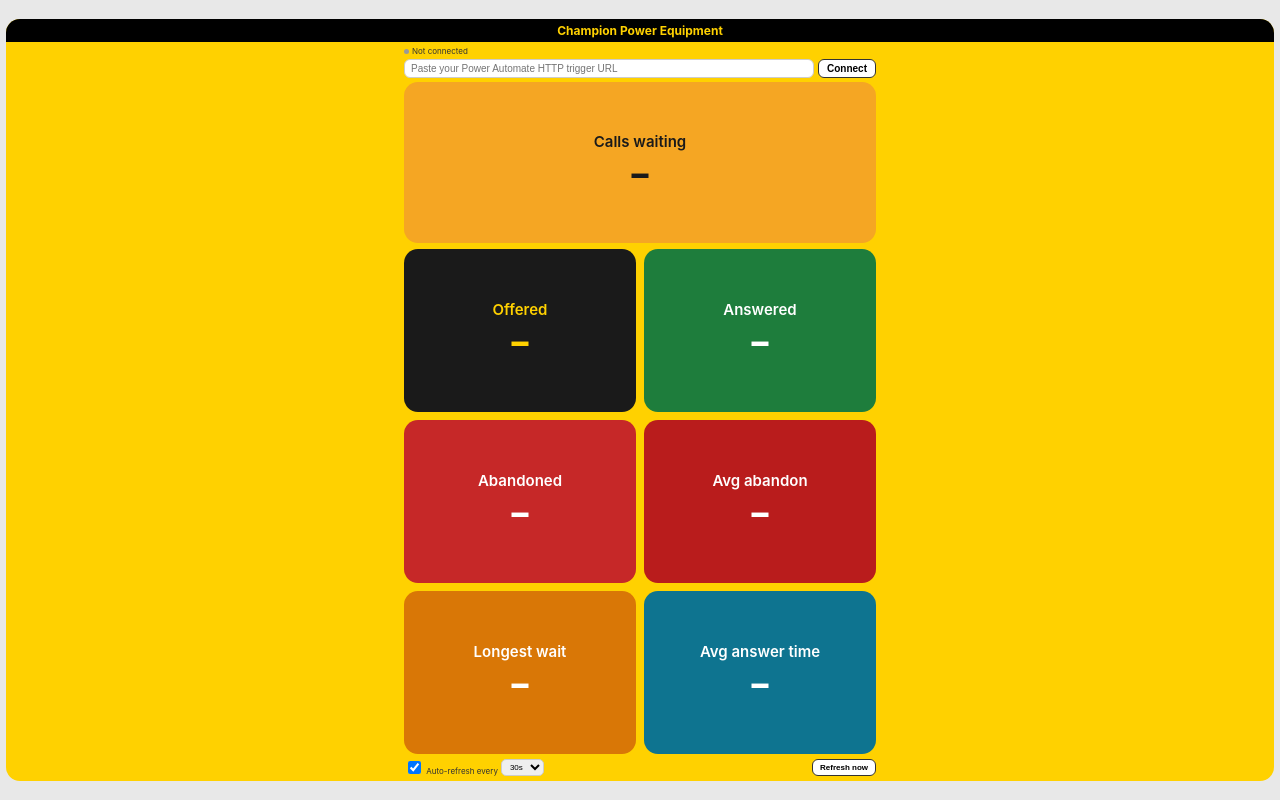
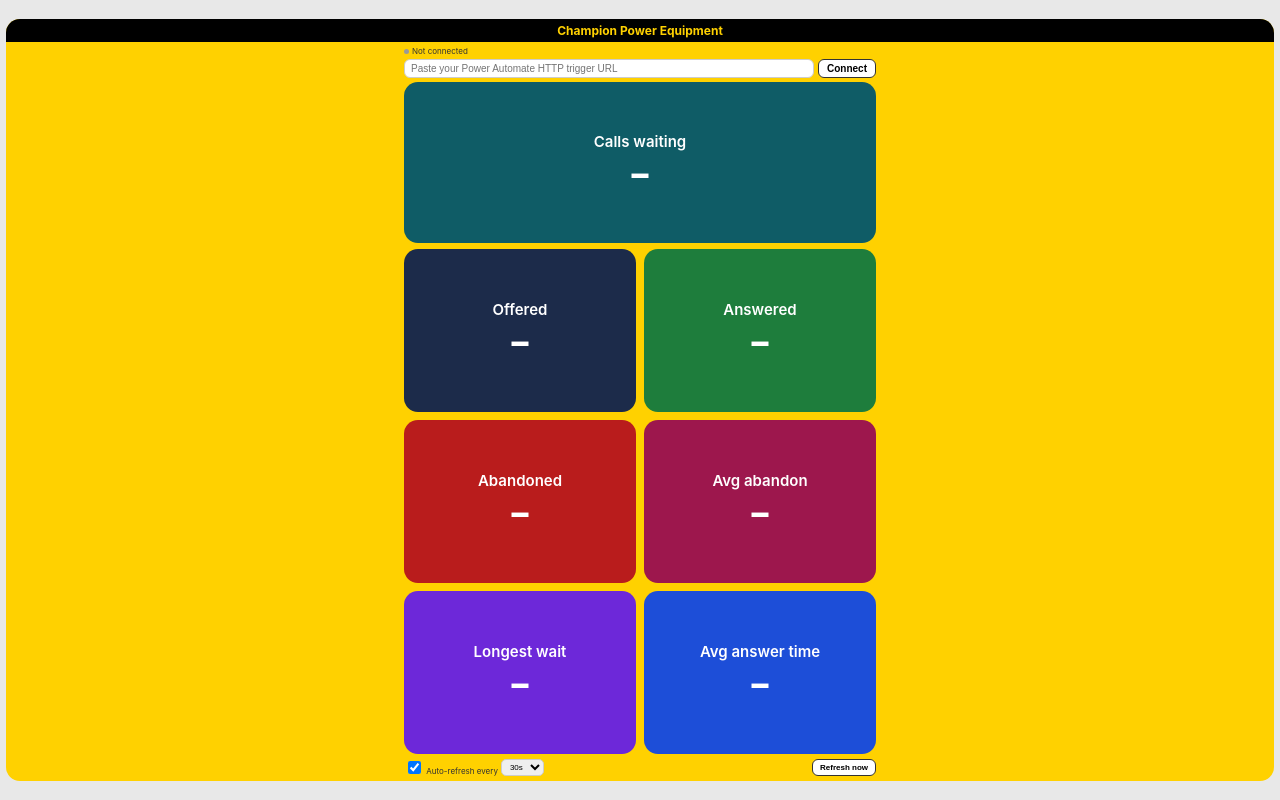
Before and after one commit to pkoukia67/cpe, a plain HTML site: page index.html in a window 1280 px wide. Drawn offline with Linux system fonts and the light colour scheme.

Commit message:
Update index.html

```diff
--- a/index.html
+++ b/index.html
@@ -143,18 +143,18 @@
     margin: 0;
     line-height: 1.1;
   }
-  .tile-offered { background: #1a1a1a; color: #FFD100; }
+  .tile-offered { background: #1c2b4a; color: #fff; }
   .tile-answered { background: #1e7d3c; color: #fff; }
-  .tile-abandoned { background: #c62828; color: #fff; }
-  .tile-waiting { background: #f5a623; color: #1a1a1a; }
+  .tile-abandoned { background: #b91c1c; color: #fff; }
+  .tile-waiting { background: #0f5c66; color: #fff; }
   .tile-busy { background: #185fa5; color: #fff; }
   .tile-ready { background: #2e9e5b; color: #fff; }
   .tile-break { background: #8a5cc7; color: #fff; }
   .tile-lunch { background: #b45309; color: #fff; }
   .tile-wrap { background: #555; color: #fff; }
-  .tile-longwait { background: #d97706; color: #fff; }
-  .tile-abandontime { background: #b91c1c; color: #fff; }
-  .tile-asa { background: #0e7490; color: #fff; }
+  .tile-longwait { background: #6d28d9; color: #fff; }
+  .tile-abandontime { background: #9d174d; color: #fff; }
+  .tile-asa { background: #1d4ed8; color: #fff; }
   .controls-row {
     display: flex;
     align-items: center;
```
